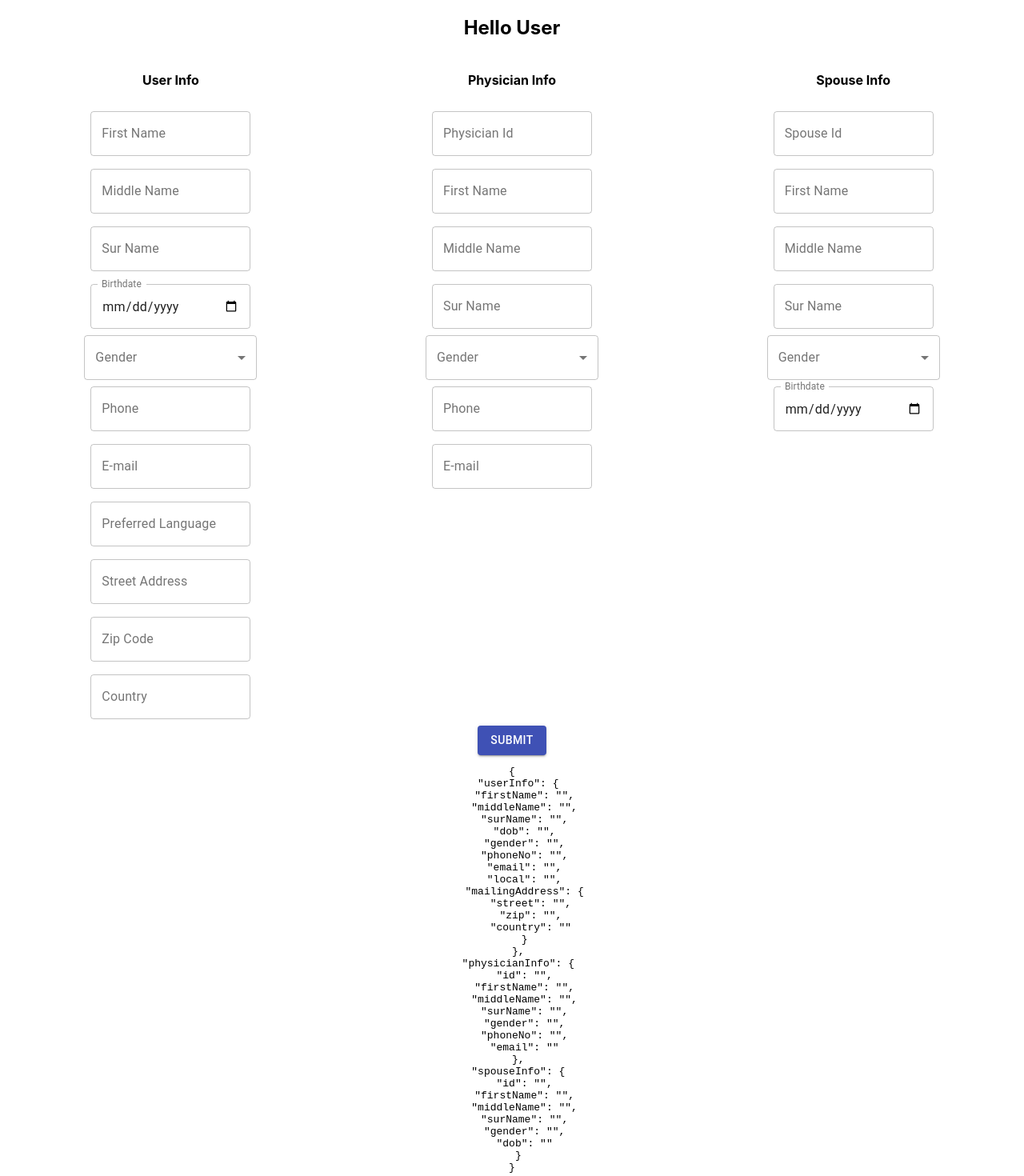
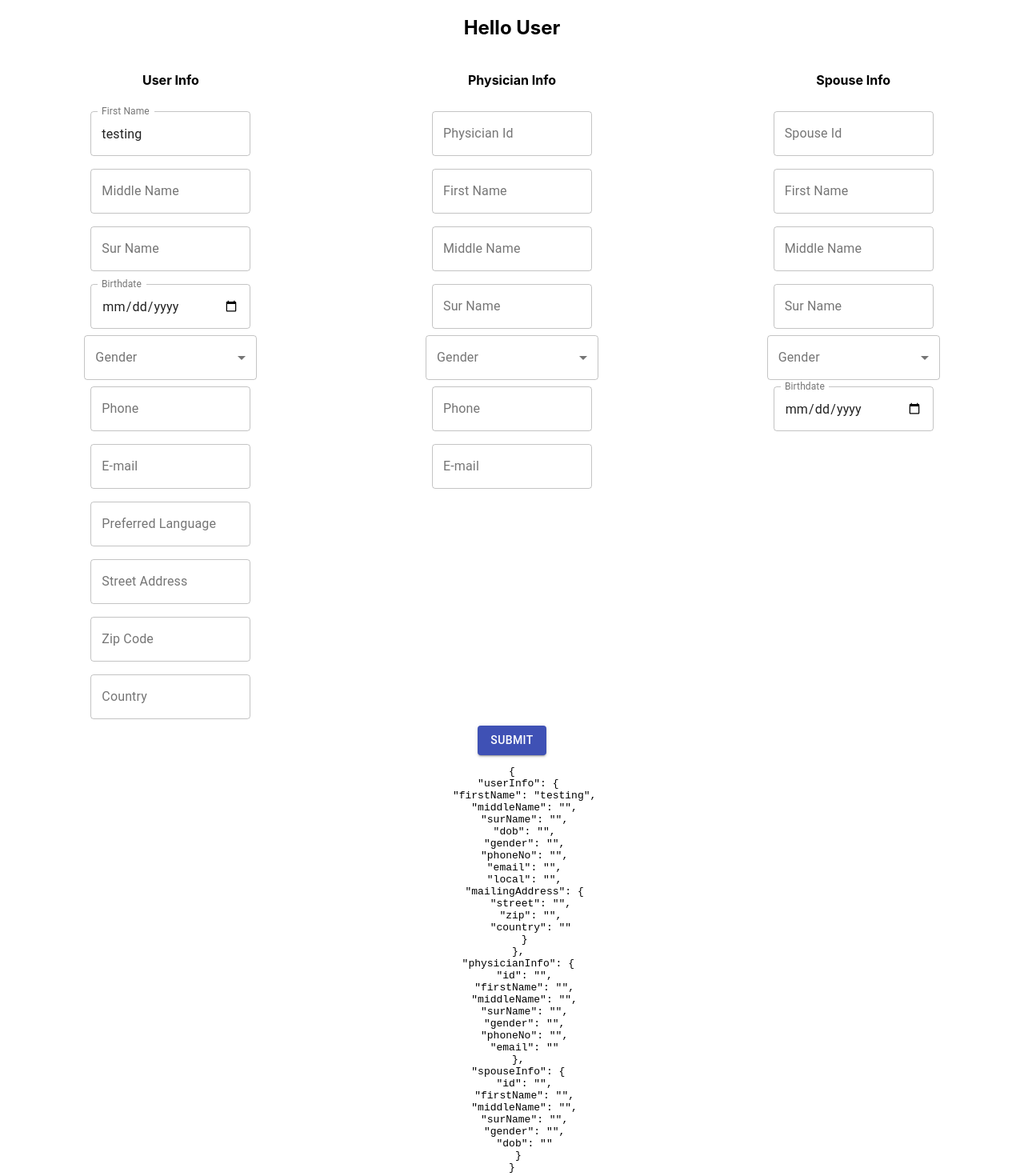
Before and after one commit to jlato89/UserProfileTest, a React (Create React App) app: page / in a window 1280 px wide. Shown: the top 1470 px of the page at 80% size. Built offline with nearby package versions, Linux system fonts and the light colour scheme.

Commit message:
Started working on simple redux integration

```diff
--- a/src/components/UserProfile/UserProfile.js
+++ b/src/components/UserProfile/UserProfile.js
@@ -6,6 +6,7 @@ import { Formik } from 'formik';
 import { Button } from '@material-ui/core';
 import styles from './UserProfile.module.css';
 import { makeStyles } from '@material-ui/core/styles';
+import { connect } from "react-redux";
 
 const useStyles = makeStyles(theme => ({
   root: {
@@ -17,11 +18,19 @@ const useStyles = makeStyles(theme => ({
 }));
 
 const UserProfile = (props) => {
+  console.log('From Redux Store', props);
+  const { userProfile } = props;
   const classes = useStyles();
   return (
     <div>
       <h2> Hello User</h2>
-      <Formik initialValues={defaultValues} onSubmit={data => { console.log(data); }}>
+      <Formik
+        initialValues={userProfile}
+        onSubmit={data => {
+          console.log(data);
+          props.updateUserInfo(data);
+        }}
+      >
         {({ values, handleChange, handleSubmit }) => (
           <form className={classes.root} onSubmit={handleSubmit}>
             {/* //? Fields including User, Physician, & Spouse */}
@@ -40,19 +49,15 @@ const UserProfile = (props) => {
   )
 }
 
-const defaultValues = {
-  userInfo: {
-    firstName: '', middleName: '', surName: '', dob: '', gender: '', phoneNo: '', email: '', local: '',
-    mailingAddress: {
-      street: '', zip: '', country: ''
-    }
-  },
-  physicianInfo: {
-    id: '', firstName: '', middleName: '', surName: '', gender: '', phoneNo: '', email: ''
-  },
-  spouseInfo: {
-    id: '', firstName: '', middleName: '', surName: '', gender: '', dob: ''
+const mapStateToProps = (state) => {
+  return {
+    userProfile: state.userProfile
   }
 }
 
-export default UserProfile
+const mapDispatchToProps = (dispatch) => {
+  return {
+    updateUserInfo: (userInfo) => { dispatch({ type: 'UPDATE_USER', userInfo }) }
+  }
+}
+export default connect(mapStateToProps, mapDispatchToProps)(UserProfile)
--- a/src/index.js
+++ b/src/index.js
@@ -2,5 +2,10 @@ import React from 'react';
 import ReactDOM from 'react-dom';
 import './index.css';
 import App from './App';
+import { createStore } from 'redux';
+import { Provider } from 'react-redux';
+import rootReducer from './reducers/rootReducer';
 
-ReactDOM.render(<App />, document.getElementById('root'));
+const store = createStore(rootReducer);
+
+ReactDOM.render(<Provider store={store}><App /></Provider>, document.getElementById('root'));
--- /dev/null
+++ b/src/reducers/rootReducer.js
@@ -0,0 +1,33 @@
+const initState = {
+  userProfile: {
+    userInfo: {
+      firstName: 'testing', middleName: '', surName: '', dob: '', gender: '', phoneNo: '', email: '', local: '',
+      mailingAddress: {
+        street: '', zip: '', country: ''
+      }
+    },
+    physicianInfo: {
+      id: '', firstName: '', middleName: '', surName: '', gender: '', phoneNo: '', email: ''
+    },
+    spouseInfo: {
+      id: '', firstName: '', middleName: '', surName: '', gender: '', dob: ''
+    }
+
+  }
+}
+
+const rootReducer = (state = initState, action) => {
+  console.log(action);
+  switch (action.type) {
+    case 'UPDATE_USER':
+      return {
+        ...state, userProfile:
+          [...state.userProfile, action.userInfo]
+      }
+    default:
+      return state
+  }
+  // return state;
+}
+
+export default rootReducer
```
